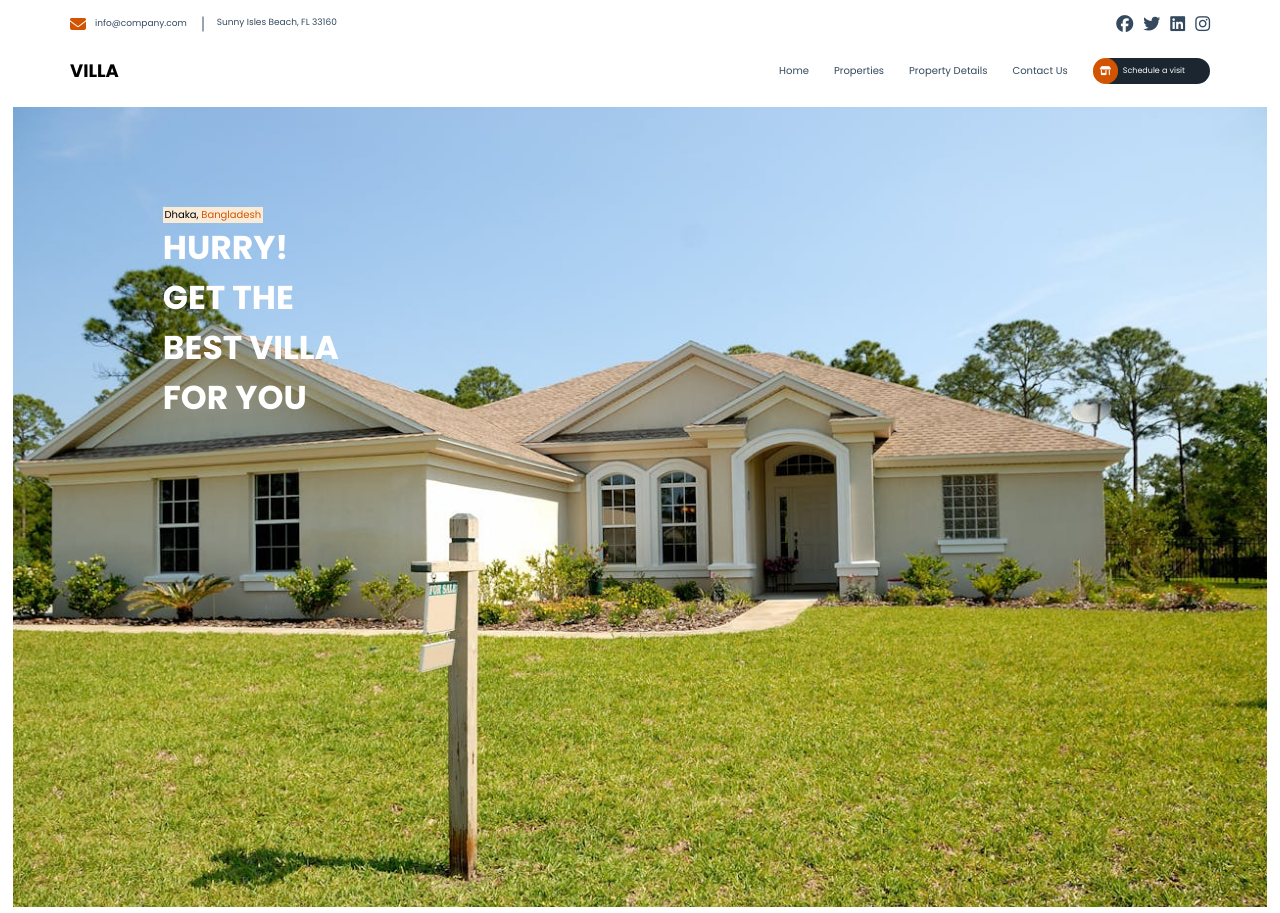
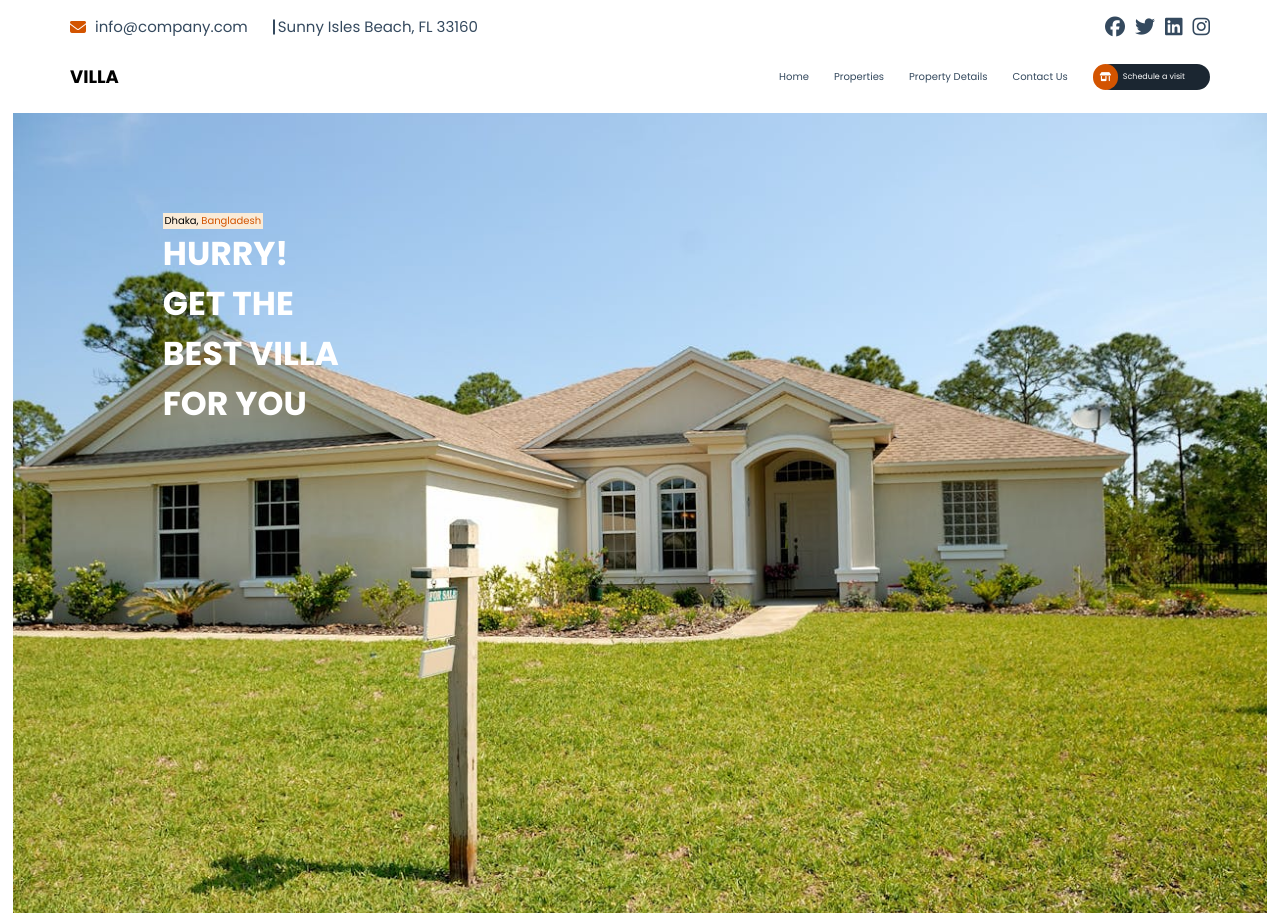
Before and after one commit to anam-hossein1/VILLA-Property-Project, a plain HTML site: page index.html in a window 1280 px wide. Drawn offline with Linux system fonts and the light colour scheme.

Commit message:
Update style.css

```diff
--- a/style.css
+++ b/style.css
@@ -30,12 +30,12 @@
   color: #d35400;
 }
 .contact p{
-   font-size: 9px;
+   font-size: 15px;
 }
 .gmail::after{
    content: "";
    background-color: #34495e;
-   width: 1px;
+   width: 2px;
    height: 15px;
    position: absolute;
    top: 50%;
@@ -50,7 +50,7 @@
    justify-content: center;
    align-items: center;
    gap: 10px;
-   font-size: 17px;
+   font-size: 20px;
    transform: 0.3s;
 }
 .social-icon i:hover{
```
